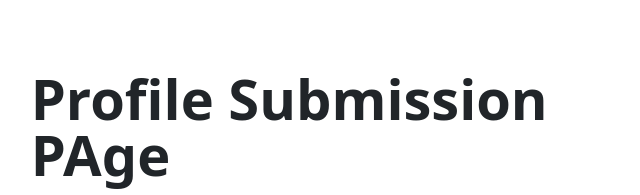
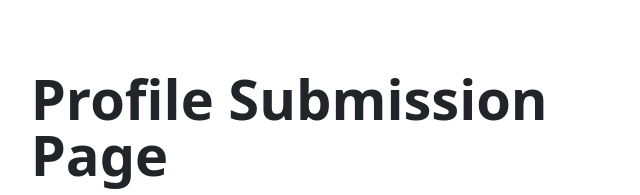
Before and after one commit to Walid-Berrouk/profile-submission, a plain HTML site: page public/index.html in a window 1280 px wide. Shown: the part 215-410 px from the top of the page, 100-740 px from the left. Drawn offline with nearby package versions, Linux system fonts and the light colour scheme.

Commit message:
Ressource Modification

```diff
--- a/public/index.html
+++ b/public/index.html
@@ -12,7 +12,7 @@
     <div class="container col-xl-10 col-xxl-8 px-4 py-5">
         <div class="row align-items-center g-lg-5 py-5">
           <div class="col-lg-7 text-center text-lg-start">
-            <h1 class="display-4 fw-bold lh-1 mb-3">Profile Submission PAge</h1>
+            <h1 class="display-4 fw-bold lh-1 mb-3">Profile Submission Page</h1>
             <p class="col-lg-10 fs-4">Below is an example of a Profile Submission form built entirely with Bootstrap’s form controls. Each required form group has a validation state that can be triggered by attempting to submit the form without completing it.</p>
           </div>
           <div class="col-md-10 mx-auto col-lg-5">
```
